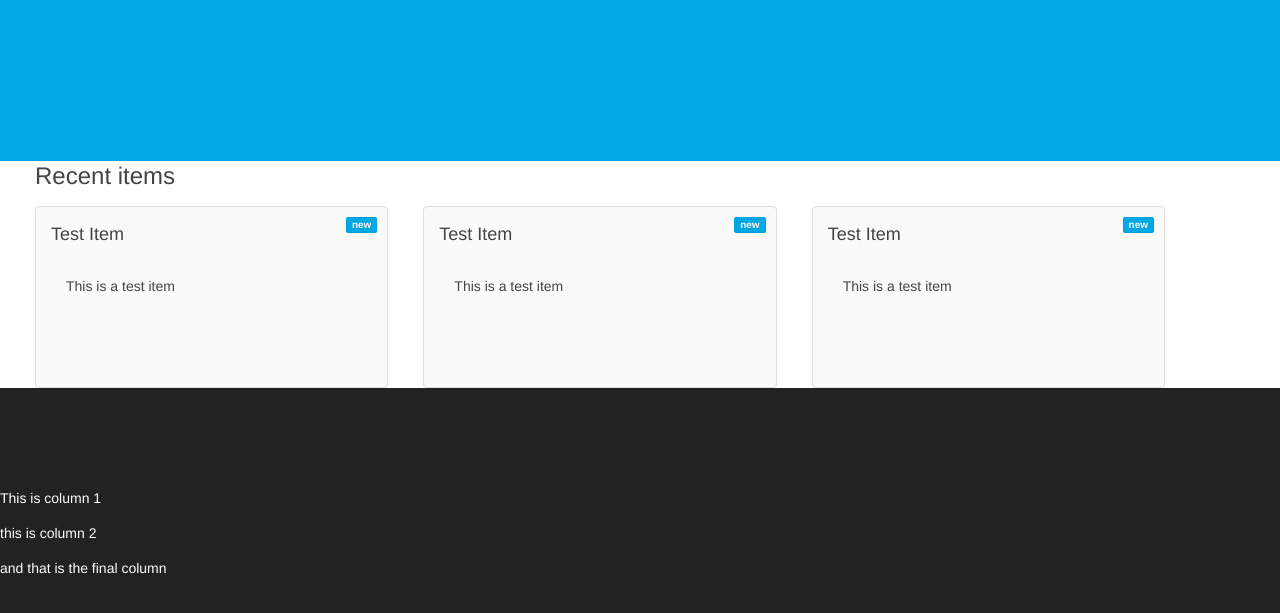
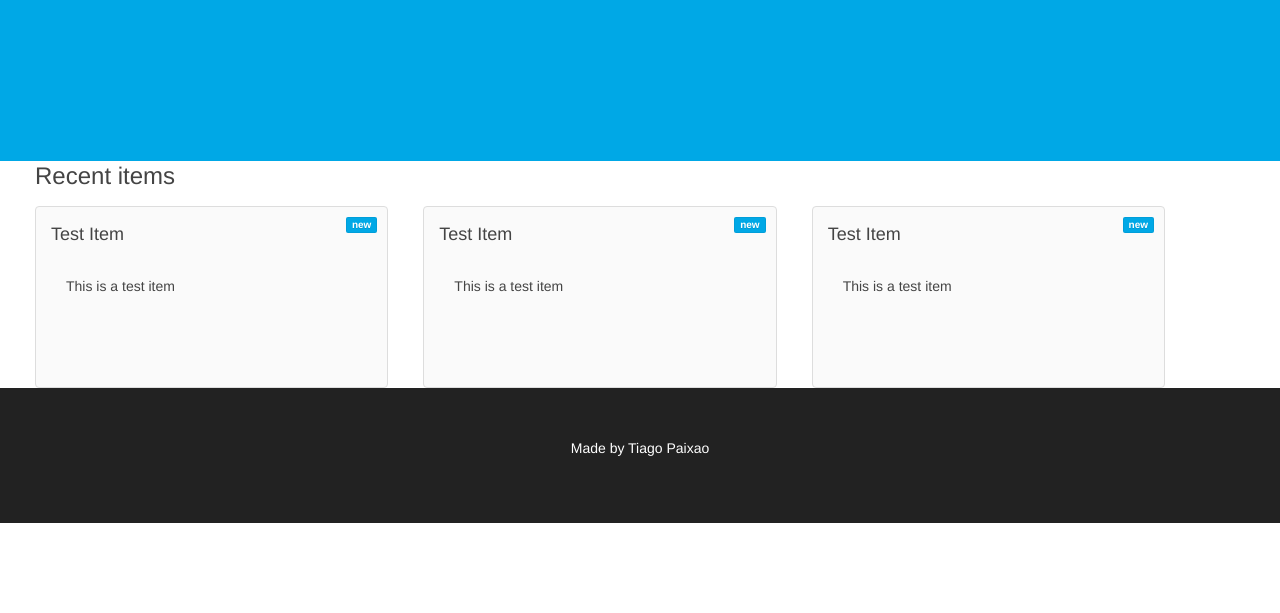
Before and after one commit to tpaixao/steem-app, a plain HTML site: page uikit2/index.html in a window 1280 px wide. Shown: the part 281-894 px from the top of the page. After the commit the page ends 804 px from the top, so only its background shows below. Drawn offline with Linux system fonts and the light colour scheme.

Commit message:
front page

```diff
--- a/uikit2/index.html
+++ b/uikit2/index.html
@@ -62,7 +62,6 @@
 
 				<div class="uk-grid">
 
-
 					<div class="uk-width-medium-1-3">
 						<div class="uk-panel uk-panel-box card" >
 							<div class="uk-panel-badge uk-badge">new</div>
@@ -93,12 +92,9 @@
 
 			<!-- footer -->
 
-			<div class="uk-block uk-block-large uk-block-secondary">
-				<!--<img class="uk-invisible" src="" width="" height="" alt="">-->
+			<div class="uk-block uk-block-secondary">
 					<div class="uk-contrast">
-						<p class="uk-column-small-1-3"> This is column 1 </p>
-						<p class="uk-column-small-1-3"> this is column 2</p>
-						<p class="uk-column-small-1-3"> and that is the final column</p>
+						<p class="uk-text-center">Made by Tiago Paixao</p>
 					</div>
 			</div>
 
```
